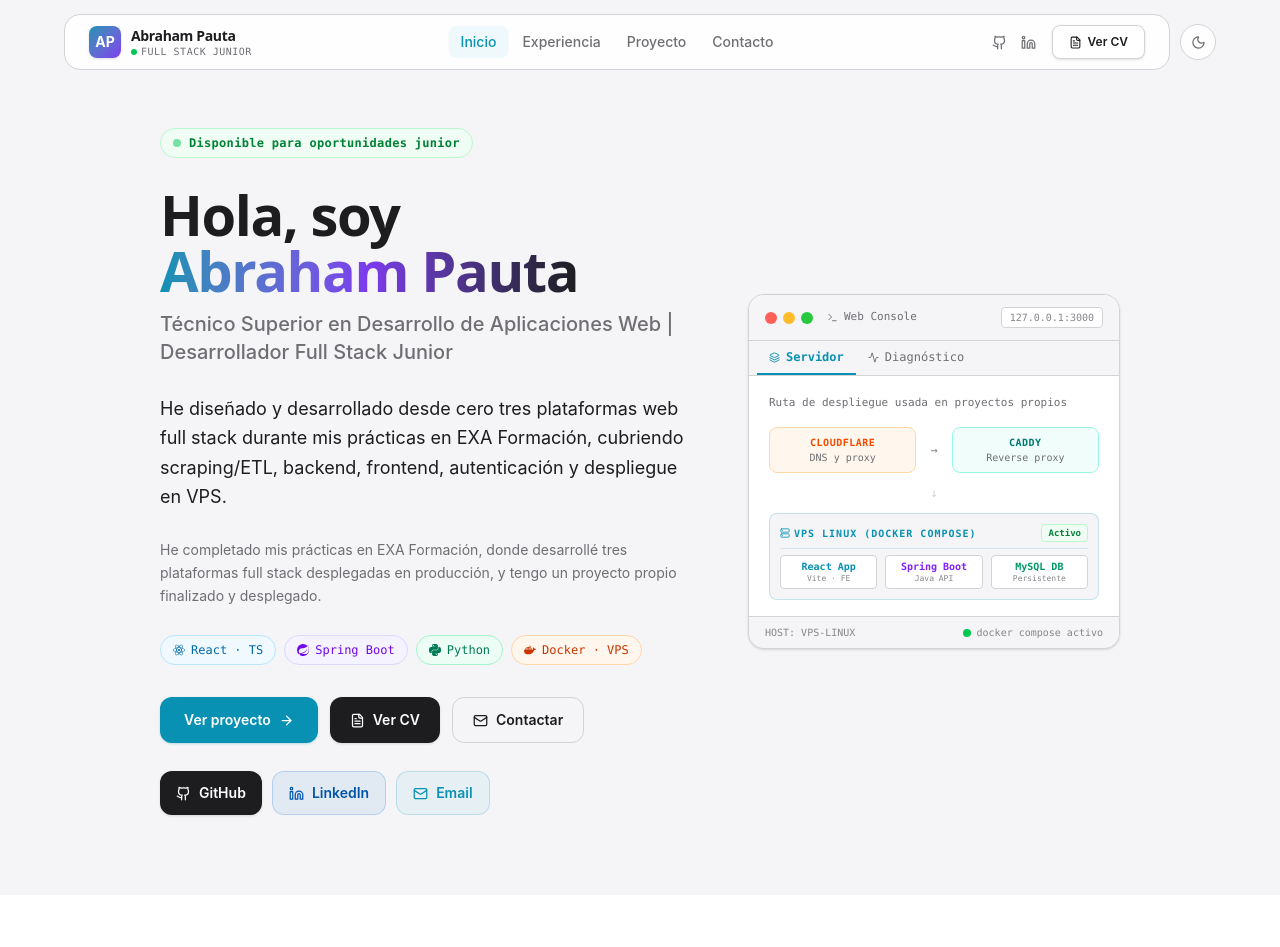
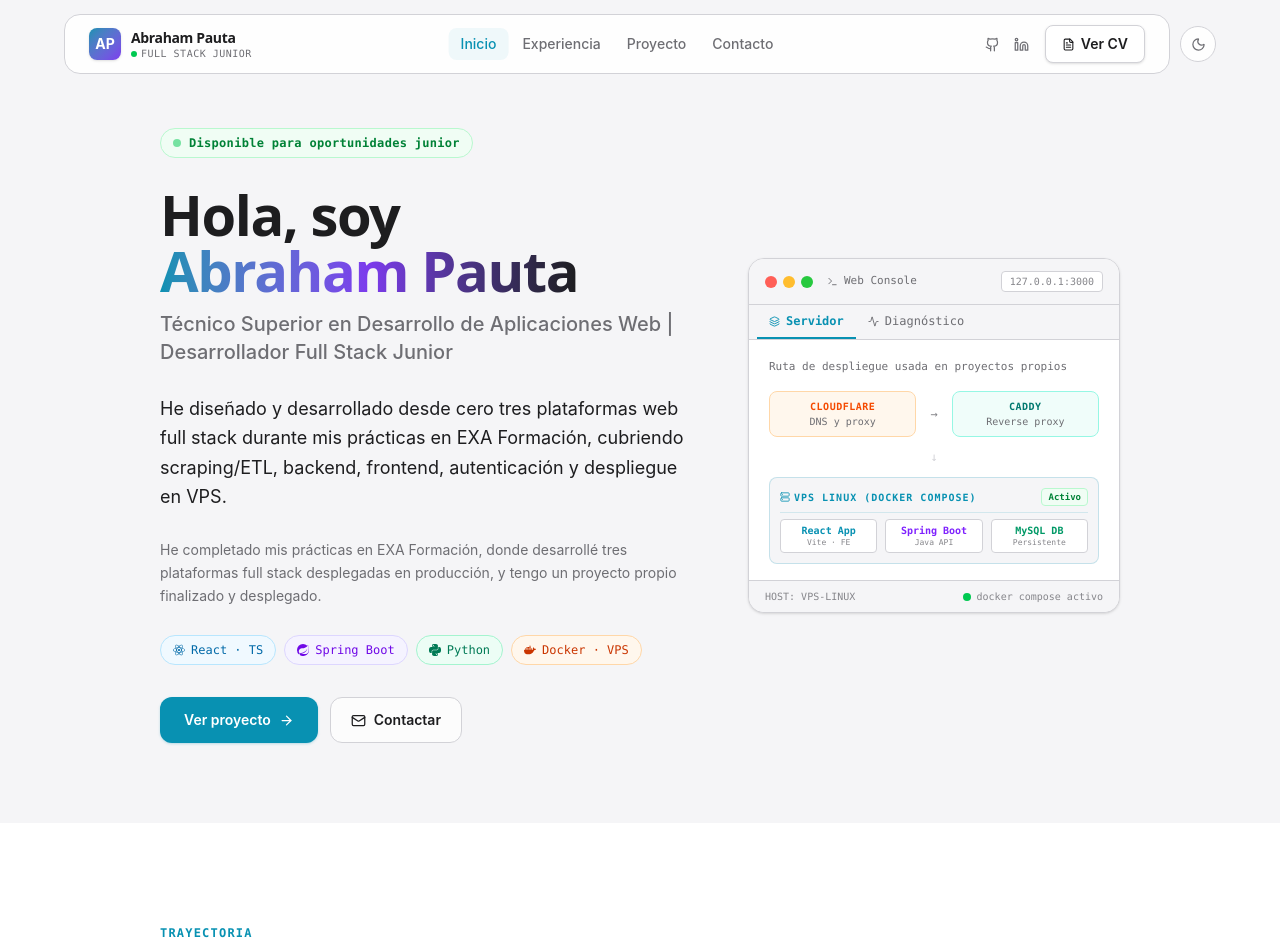
Before and after one commit to Impasse-AJ/Mi-Portafolio, a React (Vite) app: page / in a window 1280 px wide. Shown: the top 947 px of the page. Built offline with nearby package versions, Linux system fonts and the light colour scheme.

Commit message:
Rediseño de Botones

```diff
--- a/src/App.tsx
+++ b/src/App.tsx
@@ -50,7 +50,7 @@ export default function App() {
 
         {/* Hero — page bg */}
         <div className="max-w-5xl mx-auto px-4 sm:px-6 md:px-8 pt-32 pb-20">
-          <Inicio onOpenCV={() => setIsCVOpen(true)} />
+          <Inicio />
         </div>
 
         {/* Experiencia — sección alternante */}
--- a/src/components/Inicio.tsx
+++ b/src/components/Inicio.tsx
@@ -1,11 +1,8 @@
 import { useState } from 'react';
 import { SiReact, SiSpring, SiPython, SiDocker } from 'react-icons/si';
 import {
-  Github,
-  Linkedin,
   Mail,
   ArrowRight,
-  FileText,
   Server,
   Terminal,
   ShieldCheck,
@@ -15,11 +12,7 @@ import {
 } from 'lucide-react';
 import { PERSONAL_INFO } from '../data.ts';
 
-interface InicioProps {
-  onOpenCV: () => void;
-}
-
-export default function Inicio({ onOpenCV }: InicioProps) {
+export default function Inicio() {
   const [activeTab, setActiveTab] = useState<'architecture' | 'terminal'>('architecture');
   const [probeStatus, setProbeStatus] = useState<'idle' | 'running' | 'success'>('idle');
   const [probeLogs, setProbeLogs] = useState<string[]>([]);
@@ -109,59 +102,19 @@ export default function Inicio({ onOpenCV }: InicioProps) {
           <div className="flex flex-wrap gap-3 pt-1">
             <button
               onClick={() => handleNavClick('projects')}
-              className="flex items-center gap-2 px-6 py-3 bg-[#0891b2] dark:bg-accent-cyan hover:bg-[#0e7490] dark:hover:bg-accent-cyan/85 text-white dark:text-[#1d1d1f] rounded-xl text-sm font-semibold transition-colors duration-150 shadow-sm shadow-[#0891b2]/20 dark:shadow-accent-cyan/20 hover:-translate-y-px cursor-pointer"
+              className="group flex items-center gap-2 px-6 py-3 bg-[#0891b2] dark:bg-accent-cyan hover:bg-[#0e7490] dark:hover:bg-accent-cyan/85 text-white dark:text-[#1d1d1f] rounded-xl text-sm font-semibold transition-all duration-200 shadow-sm shadow-[#0891b2]/20 dark:shadow-accent-cyan/20 hover:-translate-y-px cursor-pointer"
             >
               Ver proyecto
-              <ArrowRight size={15} />
-            </button>
-
-            <button
-              onClick={onOpenCV}
-              className="flex items-center gap-2 px-5 py-3 bg-[#1d1d1f] dark:bg-[#f5f5f7] hover:bg-[#3a3a3c] dark:hover:bg-white text-white dark:text-[#1d1d1f] rounded-xl text-sm font-semibold transition-colors duration-150 shadow-sm hover:-translate-y-px cursor-pointer"
-            >
-              <FileText size={15} />
-              Ver CV
+              <ArrowRight size={15} className="transition-transform duration-200 group-hover:translate-x-0.5" />
             </button>
 
             <button
               onClick={() => handleNavClick('contact')}
-              className="flex items-center gap-2 px-5 py-3 border border-[#d2d2d7] dark:border-[#3a3a3c] text-[#1d1d1f] dark:text-[#f5f5f7] hover:bg-[#f5f5f7] dark:hover:bg-white/5 rounded-xl text-sm font-semibold transition-colors duration-150 cursor-pointer"
+              className="flex items-center gap-2 px-5 py-3 border border-[#d2d2d7] dark:border-[#3a3a3c] bg-white/70 dark:bg-white/[0.03] text-[#1d1d1f] dark:text-[#f5f5f7] hover:border-[#0891b2]/35 dark:hover:border-accent-cyan/35 hover:bg-[#f5f5f7] dark:hover:bg-white/[0.06] rounded-xl text-sm font-semibold transition-all duration-200 cursor-pointer hover:-translate-y-px"
             >
               <Mail size={15} />
               Contactar
             </button>
-          </div>
-
-          {/* Social links — with personality */}
-          <div className="flex flex-wrap gap-2.5">
-            <a
-              href={PERSONAL_INFO.github}
-              target="_blank"
-              rel="noopener noreferrer"
-              aria-label="GitHub de Abraham Pauta"
-              className="flex items-center gap-2 px-4 py-2.5 min-h-[44px] bg-[#1d1d1f] dark:bg-[#f5f5f7] hover:bg-[#3a3a3c] dark:hover:bg-white text-white dark:text-[#1d1d1f] rounded-xl text-sm font-semibold transition-colors duration-150 hover:-translate-y-px shadow-sm"
-            >
-              <Github size={15} />
-              GitHub
-            </a>
-            <a
-              href={PERSONAL_INFO.linkedin}
-              target="_blank"
-              rel="noopener noreferrer"
-              aria-label="LinkedIn de Abraham Pauta"
-              className="flex items-center gap-2 px-4 py-2.5 min-h-[44px] bg-[#0066cc]/8 dark:bg-[#2997ff]/10 hover:bg-[#0066cc]/15 dark:hover:bg-[#2997ff]/18 border border-[#0066cc]/20 dark:border-[#2997ff]/25 text-[#0055aa] dark:text-[#2997ff] rounded-xl text-sm font-semibold transition-colors duration-150 hover:-translate-y-px"
-            >
-              <Linkedin size={15} />
-              LinkedIn
-            </a>
-            <a
-              href={`mailto:${PERSONAL_INFO.email}`}
-              aria-label="Enviar email a Abraham Pauta"
-              className="flex items-center gap-2 px-4 py-2.5 min-h-[44px] bg-[#0891b2]/6 dark:bg-accent-cyan/8 hover:bg-[#0891b2]/12 dark:hover:bg-accent-cyan/15 border border-[#0891b2]/20 dark:border-accent-cyan/25 text-[#0891b2] dark:text-accent-cyan rounded-xl text-sm font-semibold transition-colors duration-150 hover:-translate-y-px"
-            >
-              <Mail size={15} />
-              Email
-            </a>
           </div>
         </div>
 
--- a/src/components/Navegacion.tsx
+++ b/src/components/Navegacion.tsx
@@ -134,7 +134,7 @@ export default function Navegacion({ onOpenCV, theme, onToggleTheme }: Navegacio
             {/* CV button */}
             <button
               onClick={onOpenCV}
-              className="hidden sm:flex items-center gap-1.5 px-4 py-2 bg-white hover:bg-[#f5f5f7] dark:bg-[#f5f5f7] dark:hover:bg-white text-[#1d1d1f] border border-[#d2d2d7] dark:border-transparent rounded-lg text-xs font-semibold transition-all cursor-pointer shadow-sm active:scale-95"
+              className="hidden sm:flex items-center gap-1.5 px-4 py-2 bg-white hover:bg-[#f5f5f7] dark:bg-[#f5f5f7] dark:hover:bg-white text-[#1d1d1f] border border-[#d2d2d7] dark:border-transparent rounded-lg text-sm font-semibold transition-all cursor-pointer shadow-sm active:scale-95"
             >
               <FileText size={13} />
               Ver CV
```
